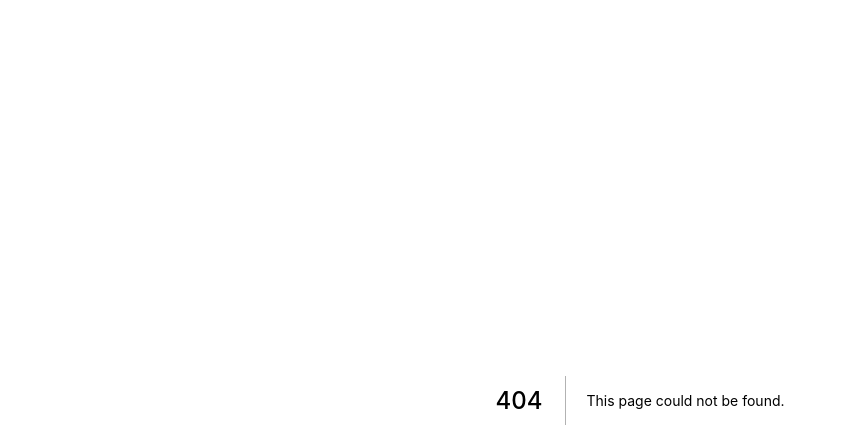
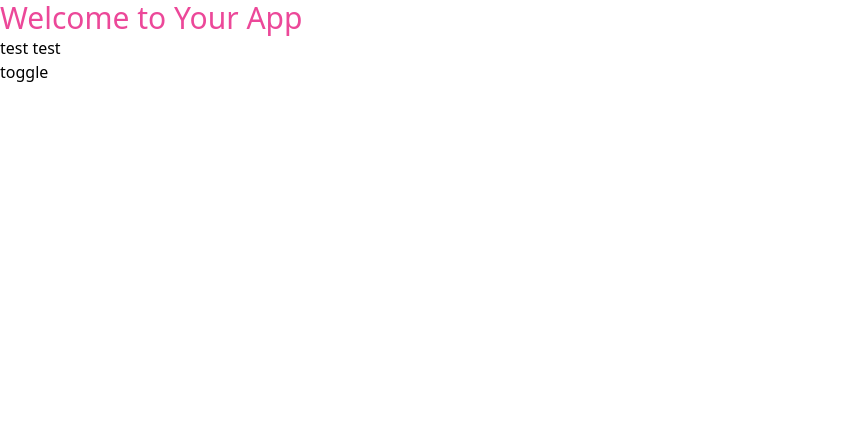
Before and after one commit to Aex5/Aditya-Argadinata, a Next.js app: page /theme in a window 1280 px wide. Before the commit this address had no page. Shown: the top 448 px of the page, without its empty margins (0-847 px from the left). Built offline with nearby package versions, Linux system fonts and the light colour scheme.

Commit message:
feat: add a dark mode with tailwind css & next themes

```diff
--- a/pages/_app.tsx
+++ b/pages/_app.tsx
@@ -1,8 +1,15 @@
-import '../styles/globals.css'
-import type { AppProps } from 'next/app'
+import "../styles/globals.css";
+import { ThemeProvider } from "next-themes";
+import type { AppProps } from "next/app";
 
 function MyApp({ Component, pageProps }: AppProps) {
-  return <Component {...pageProps} />
+  return (
+    <>
+      <ThemeProvider attribute="class">
+        <Component {...pageProps} />
+      </ThemeProvider>
+    </>
+  );
 }
 
-export default MyApp
+export default MyApp;
--- /dev/null
+++ b/pages/theme.tsx
@@ -0,0 +1,20 @@
+/* eslint-disable react-hooks/rules-of-hooks */
+import React from "react";
+import { useTheme } from "next-themes";
+
+export default function theme() {
+  const { theme, setTheme } = useTheme();
+
+  return (
+    <div>
+      <h1 className="text-3xl text-pink-500">Welcome to Your App</h1>
+      <div className="prose md:prose-xl dark:prose-dark dark:md:prose-xl-dark">
+        test test
+      </div>
+
+      <button onClick={() => setTheme(theme === "dark" ? "light" : "dark")}>
+        toggle
+      </button>
+    </div>
+  );
+}
```
Also changed, not shown: 2 other files (tests, documents, lock files or other folders).
